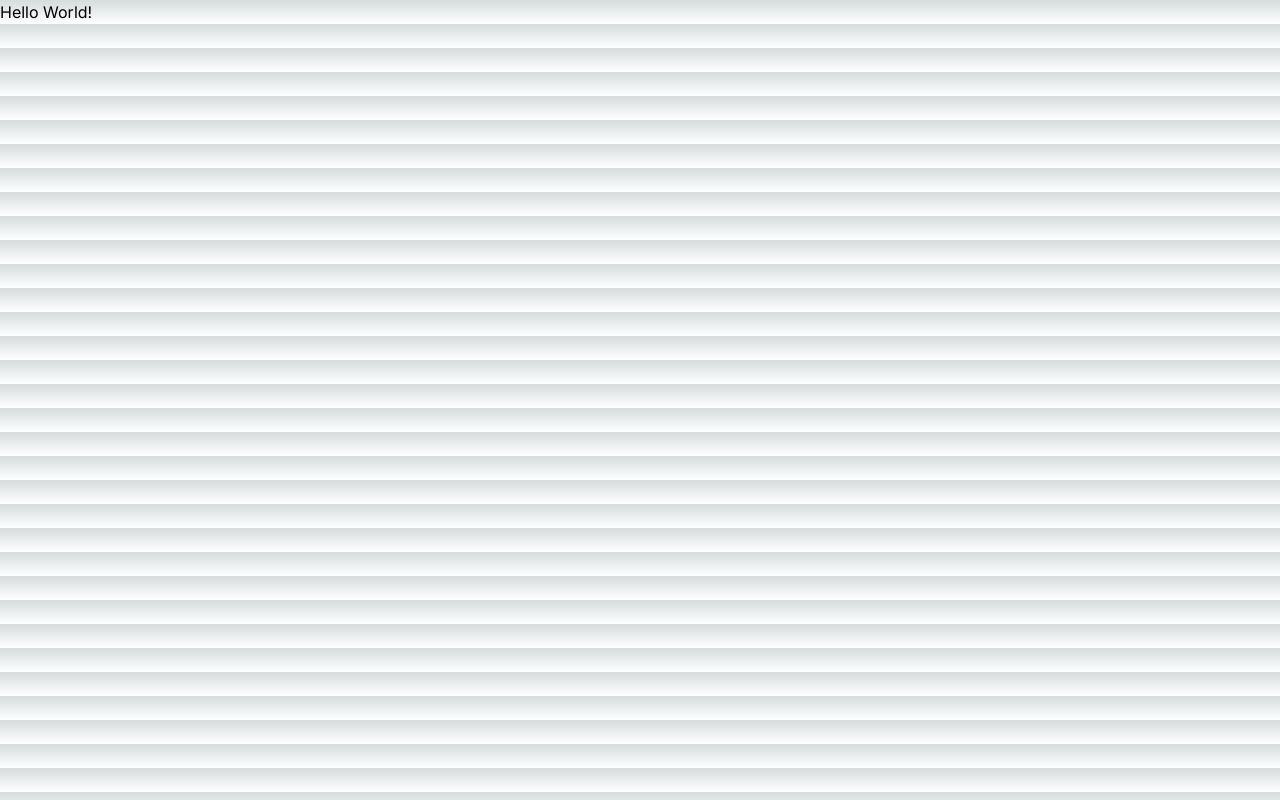
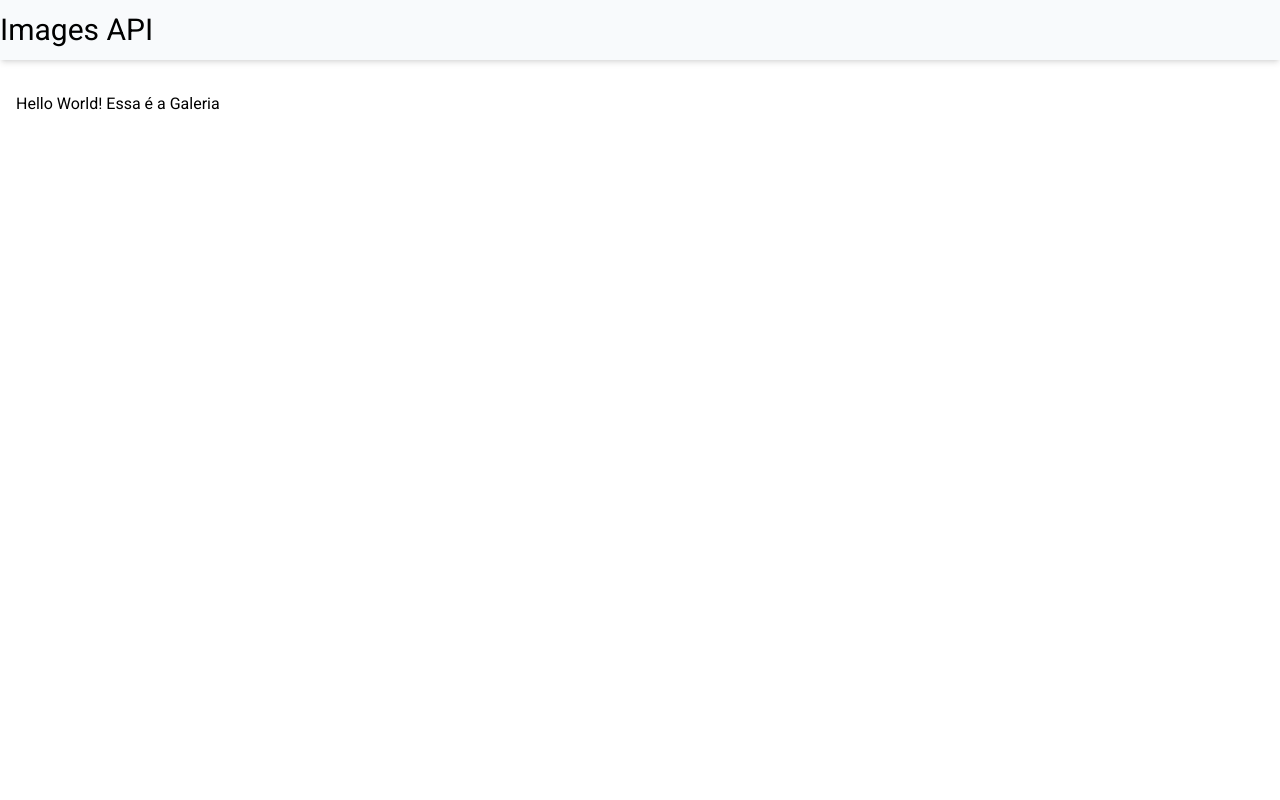
Before and after one commit to vinimanfrin/galeria-api-frontend, a Next.js app: page / in a window 1280 px wide. Built offline with nearby package versions, Linux system fonts and the light colour scheme.

Commit message:
criando o template das páginas

```diff
--- a/src/app/globals.css
+++ b/src/app/globals.css
@@ -1,33 +1,3 @@
 @tailwind base;
 @tailwind components;
 @tailwind utilities;
-
-:root {
-  --foreground-rgb: 0, 0, 0;
-  --background-start-rgb: 214, 219, 220;
-  --background-end-rgb: 255, 255, 255;
-}
-
-@media (prefers-color-scheme: dark) {
-  :root {
-    --foreground-rgb: 255, 255, 255;
-    --background-start-rgb: 0, 0, 0;
-    --background-end-rgb: 0, 0, 0;
-  }
-}
-
-body {
-  color: rgb(var(--foreground-rgb));
-  background: linear-gradient(
-      to bottom,
-      transparent,
-      rgb(var(--background-end-rgb))
-    )
-    rgb(var(--background-start-rgb));
-}
-
-@layer utilities {
-  .text-balance {
-    text-wrap: balance;
-  }
-}
--- a/src/app/layout.tsx
+++ b/src/app/layout.tsx
@@ -1,11 +1,11 @@
 import type { Metadata } from "next";
-import { Inter } from "next/font/google";
+import { Roboto } from "next/font/google";
 import "./globals.css";
 
-const inter = Inter({ subsets: ["latin"] });
+const roboto = Roboto({ subsets: ["latin"], weight:"400" });
 
 export const metadata: Metadata = {
-  title: "Create Next App",
+  title: "Vini Images Api",
   description: "Generated by create next app",
 };
 
@@ -16,7 +16,7 @@ export default function RootLayout({
 }>) {
   return (
     <html lang="en">
-      <body className={inter.className}>{children}</body>
+      <body className={roboto.className}>{children}</body>
     </html>
   );
 }
--- a/src/app/page.tsx
+++ b/src/app/page.tsx
@@ -1,9 +1,11 @@
+import Template from "@/components/Template";
 
-
-export default function Home() {
+const Home = () => {
   return (
-    <main>
-      <h1>Hello World!</h1>
-    </main>
+    <Template>
+      <h1>Hello World! Essa é a Galeria</h1>
+    </Template>
   );
 }
+
+export default Home;
--- /dev/null
+++ b/src/components/Template.tsx
@@ -0,0 +1,29 @@
+import React from "react";
+
+interface TemplateProps {
+    children: React.ReactNode
+}
+
+const Template: React.FC<TemplateProps> = (props: TemplateProps) => {
+    return (
+        <>
+            <Header/>
+            <div className="container mx-auto mt-8 px-4">
+                {props.children}
+            </div>
+
+        </>
+    )
+}
+
+const Header: React.FC = () => {
+    return (
+        <header className="bg-slate-50 text-black py-3 shadow-md">
+            <div className="container mx-auto flex justify-between items-center">
+                <h1 className="text-3xl">Images API</h1>
+            </div>
+        </header>
+    )
+}
+
+export default Template;
```
